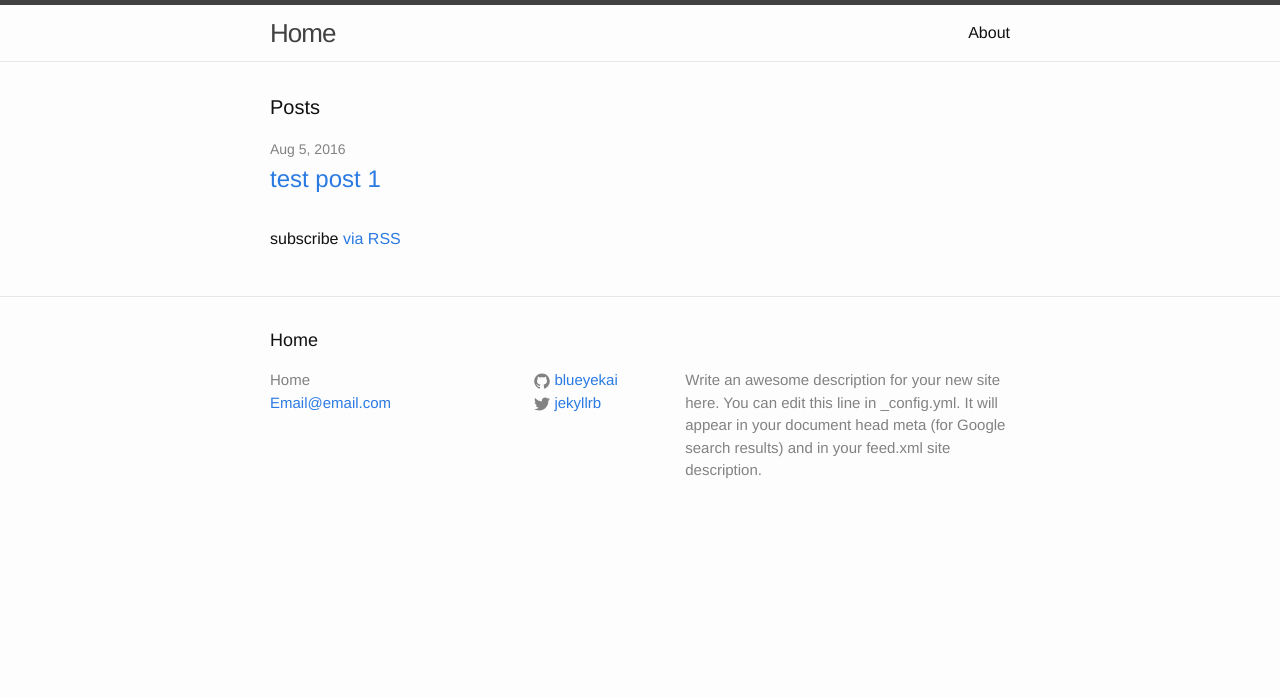
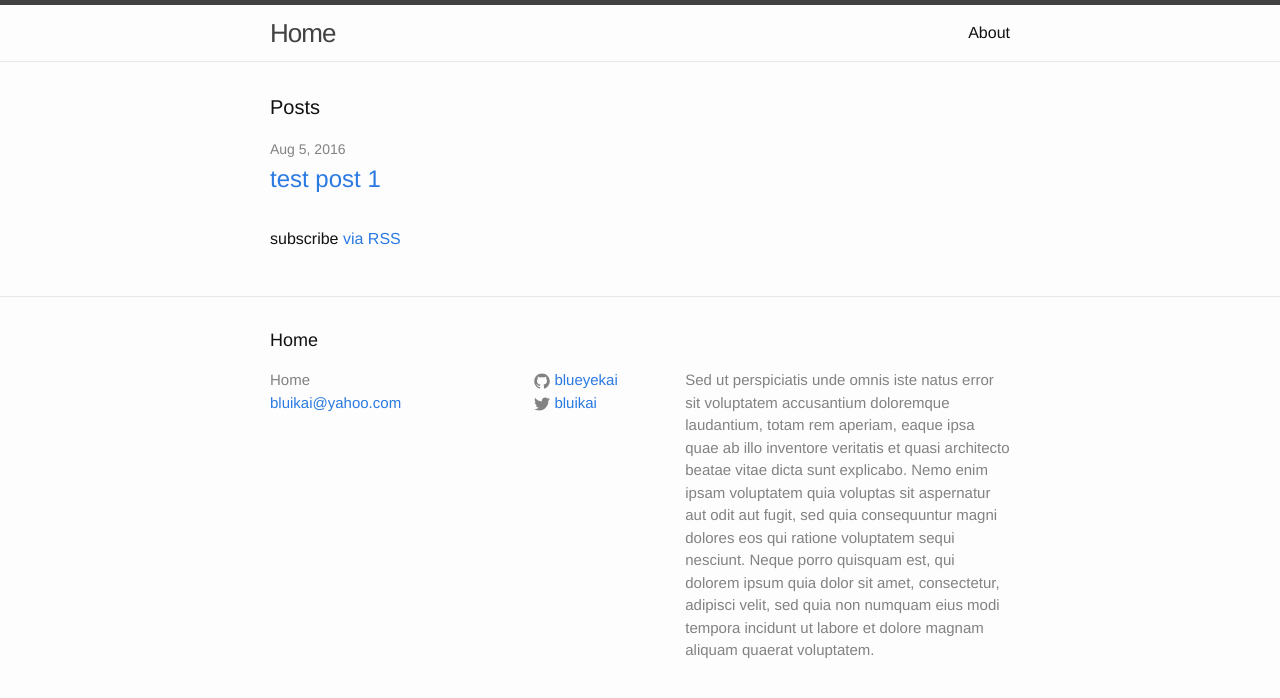
Before and after one commit to blueyekai/blueyekai.github.io, a Jekyll site: the page built from index.html, in a window 1280 px wide. Shown: the top 698 px of the page. Built offline with Jekyll 4.4.1, drawn with Linux system fonts in a browser that asks for light colours.

Commit message:
Update email and site decription
bluikai and lorem ipsum

```diff
--- a/_config.yml
+++ b/_config.yml
@@ -7,14 +7,16 @@
 
 # Site settings
 title: Home
-email: Email@email.com
+email: bluikai@yahoo.com
 description: > # this means to ignore newlines until "baseurl:"
-  Write an awesome description for your new site here. You can edit this
-  line in _config.yml. It will appear in your document head meta (for
-  Google search results) and in your feed.xml site description.
+  Sed ut perspiciatis unde omnis iste natus error sit voluptatem accusantium doloremque laudantium, totam rem aperiam,
+  eaque ipsa quae ab illo inventore veritatis et quasi architecto beatae vitae dicta sunt explicabo. Nemo enim ipsam
+  voluptatem quia voluptas sit aspernatur aut odit aut fugit, sed quia consequuntur magni dolores eos qui ratione
+  voluptatem sequi nesciunt. Neque porro quisquam est, qui dolorem ipsum quia dolor sit amet, consectetur, adipisci velit,
+  sed quia non numquam eius modi tempora incidunt ut labore et dolore magnam aliquam quaerat voluptatem.
 baseurl: "" # the subpath of your site, e.g. /blog
 url: "http://yourdomain.com" # the base hostname & protocol for your site
-twitter_username: jekyllrb
+twitter_username: bluikai
 github_username:  blueyekai
 
 # Build settings
```
